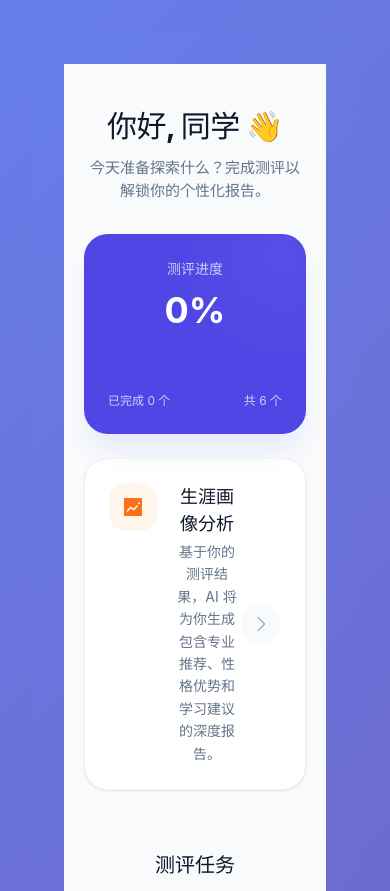
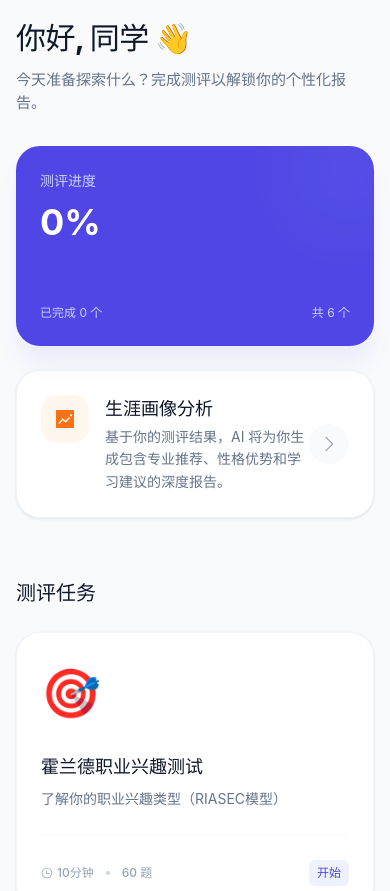
Before and after one commit to awuhuwuhuwuhu-spec/career-assessment, a Vue app: page / in a window 390 px wide. Shown: the top 891 px of the page. Built offline with nearby package versions, Linux system fonts and the light colour scheme.

Commit message:
重新优化移动端

```diff
--- a/src/components/QuestionOverview.vue
+++ b/src/components/QuestionOverview.vue
@@ -3,7 +3,7 @@
     v-model="visible"
     title="答题概览"
     direction="rtl"
-    size="400px"
+    :size="drawerSize"
     :close-on-click-modal="true"
   >
     <div class="overview-container">
@@ -83,6 +83,11 @@ const emit = defineEmits(['update:modelValue', 'jump-to'])
 const visible = computed({
   get: () => props.modelValue,
   set: (value) => emit('update:modelValue', value)
+})
+
+// 响应式drawer尺寸
+const drawerSize = computed(() => {
+  return window.innerWidth <= 768 ? '90%' : '400px'
 })
 
 // 已答题数量
@@ -248,9 +253,17 @@ const jumpToQuestion = (index) => {
 
 /* 响应式设计 */
 @media (max-width: 768px) {
+  .overview-container {
+    padding: 0;
+  }
+
   .questions-grid {
-    grid-template-columns: repeat(4, 1fr);
-    gap: 10px;
+    grid-template-columns: repeat(5, 1fr);
+    gap: 8px;
+  }
+
+  .question-item {
+    border-radius: 10px;
   }
 
   .question-number {
@@ -259,10 +272,30 @@ const jumpToQuestion = (index) => {
 
   .stats-card {
     padding: 20px 16px;
+    margin-bottom: 20px;
   }
 
   .stat-value {
     font-size: 24px;
   }
+
+  .stat-label {
+    font-size: 11px;
+  }
+}
+
+@media (max-width: 480px) {
+  .questions-grid {
+    grid-template-columns: repeat(4, 1fr);
+    gap: 8px;
+  }
+
+  .stats-card {
+    padding: 16px 12px;
+  }
+
+  .stat-value {
+    font-size: 20px;
+  }
 }
 </style>
--- a/src/style.css
+++ b/src/style.css
@@ -24,10 +24,10 @@ a:hover {
 
 body {
   margin: 0;
-  display: flex;
-  place-items: center;
   min-width: 320px;
   min-height: 100vh;
+  width: 100%;
+  overflow-x: hidden;
 }
 
 h1 {
@@ -59,10 +59,17 @@ button:focus-visible {
 }
 
 #app {
-  max-width: 1280px;
-  margin: 0 auto;
-  padding: 2rem;
-  text-align: center;
+  width: 100%;
+  margin: 0;
+  padding: 0;
+}
+
+/* 桌面端容器限制 */
+@media (min-width: 1024px) {
+  #app > * {
+    max-width: 1280px;
+    margin: 0 auto;
+  }
 }
 
 @media (prefers-color-scheme: light) {
--- a/src/views/ComprehensiveReport.vue
+++ b/src/views/ComprehensiveReport.vue
@@ -320,11 +320,13 @@ const goBack = () => {
   min-height: 100vh;
   background: #f8fafc;
   padding: 40px 20px;
+  width: 100%;
 }
 
 .container {
   max-width: 1200px;
   margin: 0 auto;
+  width: 100%;
 }
 
 /* Header */
@@ -1007,15 +1009,41 @@ const goBack = () => {
 /* Responsive */
 @media (max-width: 768px) {
   .report-page {
-    padding: 20px 16px;
+    padding: 16px;
+    background: white;
+  }
+
+  .container {
+    max-width: 100%;
+    width: 100%;
+    padding: 0;
+  }
+
+  .header {
+    margin-bottom: 24px;
   }
 
   .title {
-    font-size: 24px;
+    font-size: 22px;
+  }
+
+  .subtitle {
+    font-size: 12px;
   }
 
   .section-title {
     font-size: 16px;
+  }
+
+  .core-persona-card,
+  .info-card,
+  .major-recommendations-card,
+  .careers-section,
+  .ai-analysis-section,
+  .subject-section,
+  .learning-methods-section {
+    padding: 20px;
+    border-radius: 16px;
   }
 
   .persona-badge {
@@ -1027,6 +1055,14 @@ const goBack = () => {
     font-size: 32px;
   }
 
+  .persona-title {
+    font-size: 18px;
+  }
+
+  .persona-description {
+    font-size: 14px;
+  }
+
   .info-value {
     font-size: 24px;
   }
@@ -1034,5 +1070,46 @@ const goBack = () => {
   .ai-analysis-section {
     padding: 24px;
   }
+
+  .grid-layout {
+    gap: 16px;
+  }
+
+  .section-header {
+    margin-bottom: 16px;
+  }
+
+  .major-item,
+  .career-card {
+    padding: 16px;
+    border-radius: 12px;
+  }
+
+  .export-actions {
+    flex-direction: column;
+  }
+
+  .export-actions button {
+    width: 100%;
+  }
+}
+
+@media (max-width: 480px) {
+  .report-page {
+    padding: 12px;
+  }
+
+  .title {
+    font-size: 20px;
+  }
+
+  .trait-tags {
+    gap: 6px;
+  }
+
+  .trait-tag {
+    font-size: 11px;
+    padding: 4px 8px;
+  }
 }
 </style>
--- a/src/views/HomePage.vue
+++ b/src/views/HomePage.vue
@@ -187,6 +187,19 @@ const clearAllData = () => {
 .container {
   max-width: 1200px;
   margin: 0 auto;
+  width: 100%;
+}
+
+/* 移动端全宽布局 */
+@media (max-width: 768px) {
+  .home-page {
+    padding: 16px;
+  }
+
+  .container {
+    max-width: 100%;
+    padding: 0;
+  }
 }
 
 /* Welcome Section */
--- a/src/views/TestPage.vue
+++ b/src/views/TestPage.vue
@@ -344,11 +344,13 @@ const jumpToQuestion = (index) => {
   min-height: 100vh;
   background: #f8fafc;
   padding: 40px 20px;
+  width: 100%;
 }
 
 .container {
   max-width: 768px;
   margin: 0 auto;
+  width: 100%;
 }
 
 /* Header Section */
@@ -714,12 +716,13 @@ const jumpToQuestion = (index) => {
     padding: 0;
     background: white;
     min-height: 100vh;
+    width: 100%;
   }
 
   .container {
     max-width: 100%;
     width: 100%;
-    padding: 8px;
+    padding: 12px;
   }
 
   .header-section {
```
Also changed, not shown: .claude/settings.local.json (added).
